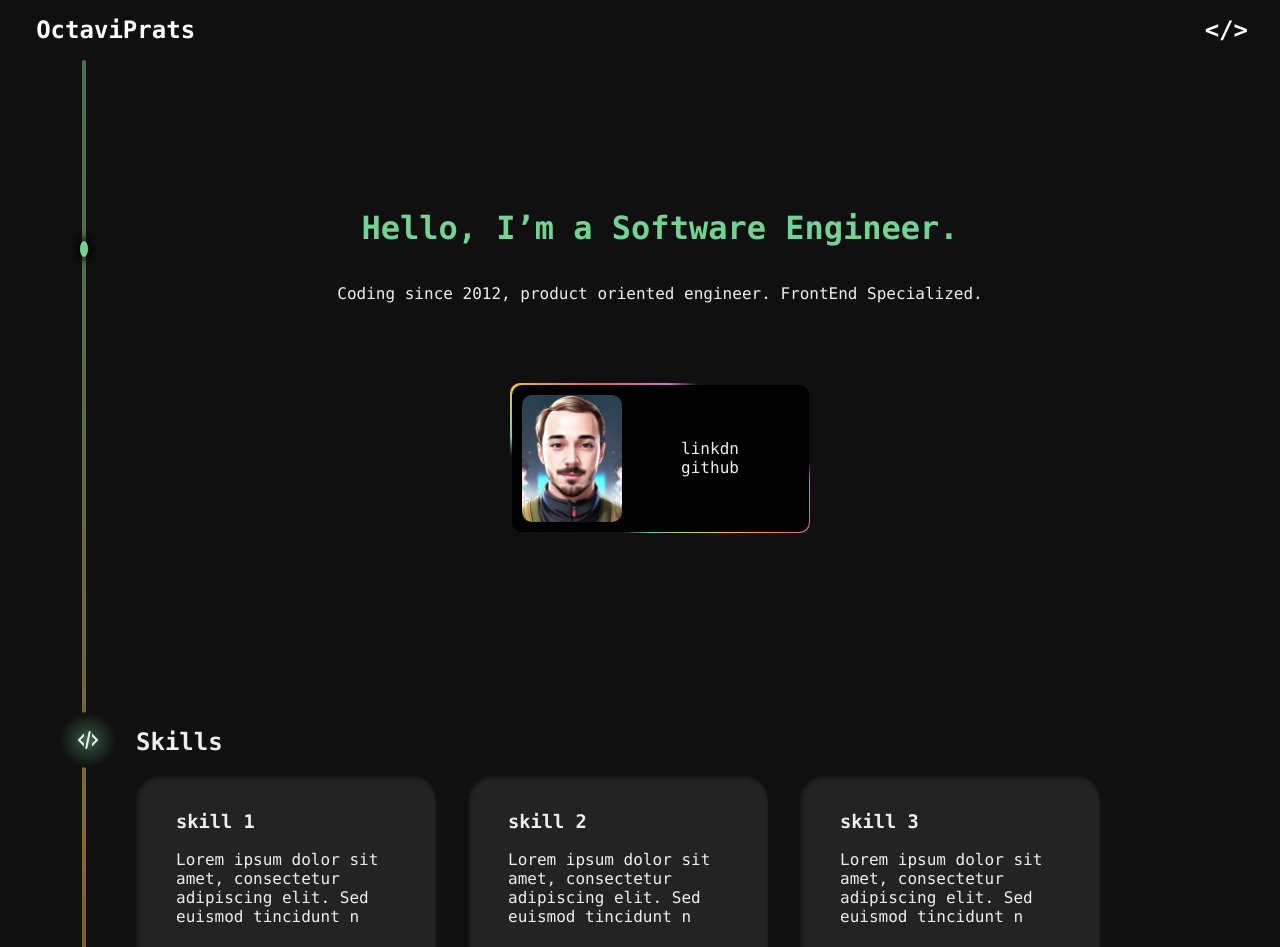
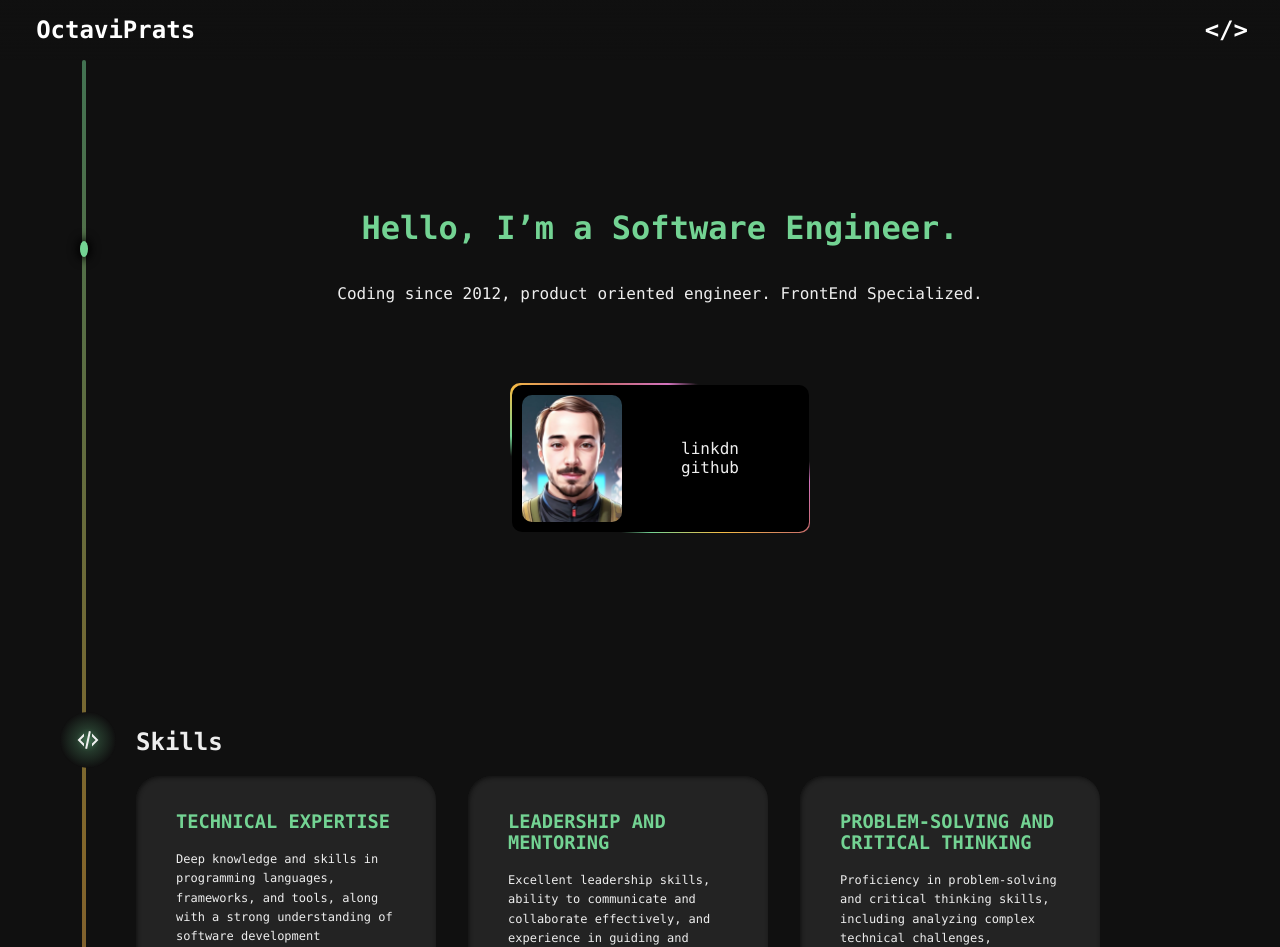
Before and after one commit to OctaviPrats/octaviprats.github.io, a React (Create React App) app in the folder web-source/my-app/: page / in a window 1280 px wide. Shown: the top 947 px of the page. Built offline with nearby package versions, Linux system fonts and the light colour scheme.

Commit message:
feat (skillset): added skillset content

```diff
--- a/web-source/my-app/src/pages/Home/Home.css
+++ b/web-source/my-app/src/pages/Home/Home.css
@@ -94,3 +94,12 @@
   padding: 1rem 2.5rem;
   box-sizing: border-box;
 }
+.skill h3 {
+  color: #73d393;
+  text-transform: uppercase;
+}
+.skill p {
+  line-height: 1.2rem;
+  font-size: 0.75rem;
+  text-align: left;
+}
--- a/web-source/my-app/src/pages/Home/Home.tsx
+++ b/web-source/my-app/src/pages/Home/Home.tsx
@@ -68,24 +68,29 @@ const SkillSet = () => {
       <h2>Skills</h2>
       <div className="skill-list">
         <div className="skill">
-          <h3>skill 1</h3>
+          <h3>Technical expertise</h3>
           <p>
-            Lorem ipsum dolor sit amet, consectetur adipiscing elit. Sed euismod
-            tincidunt n
+            Deep knowledge and skills in programming languages, frameworks, and
+            tools, along with a strong understanding of software development
+            principles, design patterns, data structures, algorithms, and system
+            architecture.
           </p>
         </div>
         <div className="skill">
-          <h3>skill 2</h3>
+          <h3>Leadership and mentoring</h3>
           <p>
-            Lorem ipsum dolor sit amet, consectetur adipiscing elit. Sed euismod
-            tincidunt n
+            Excellent leadership skills, ability to communicate and collaborate
+            effectively, and experience in guiding and mentoring junior software
+            engineers to support their professional growth.
           </p>
         </div>
         <div className="skill">
-          <h3>skill 3</h3>
+          <h3>Problem-solving and critical thinking</h3>
           <p>
-            Lorem ipsum dolor sit amet, consectetur adipiscing elit. Sed euismod
-            tincidunt n
+            Proficiency in problem-solving and critical thinking skills,
+            including analyzing complex technical challenges, identifying root
+            causes, proposing effective solutions, and optimizing software
+            performance through debugging and profiling.
           </p>
         </div>
       </div>
```
